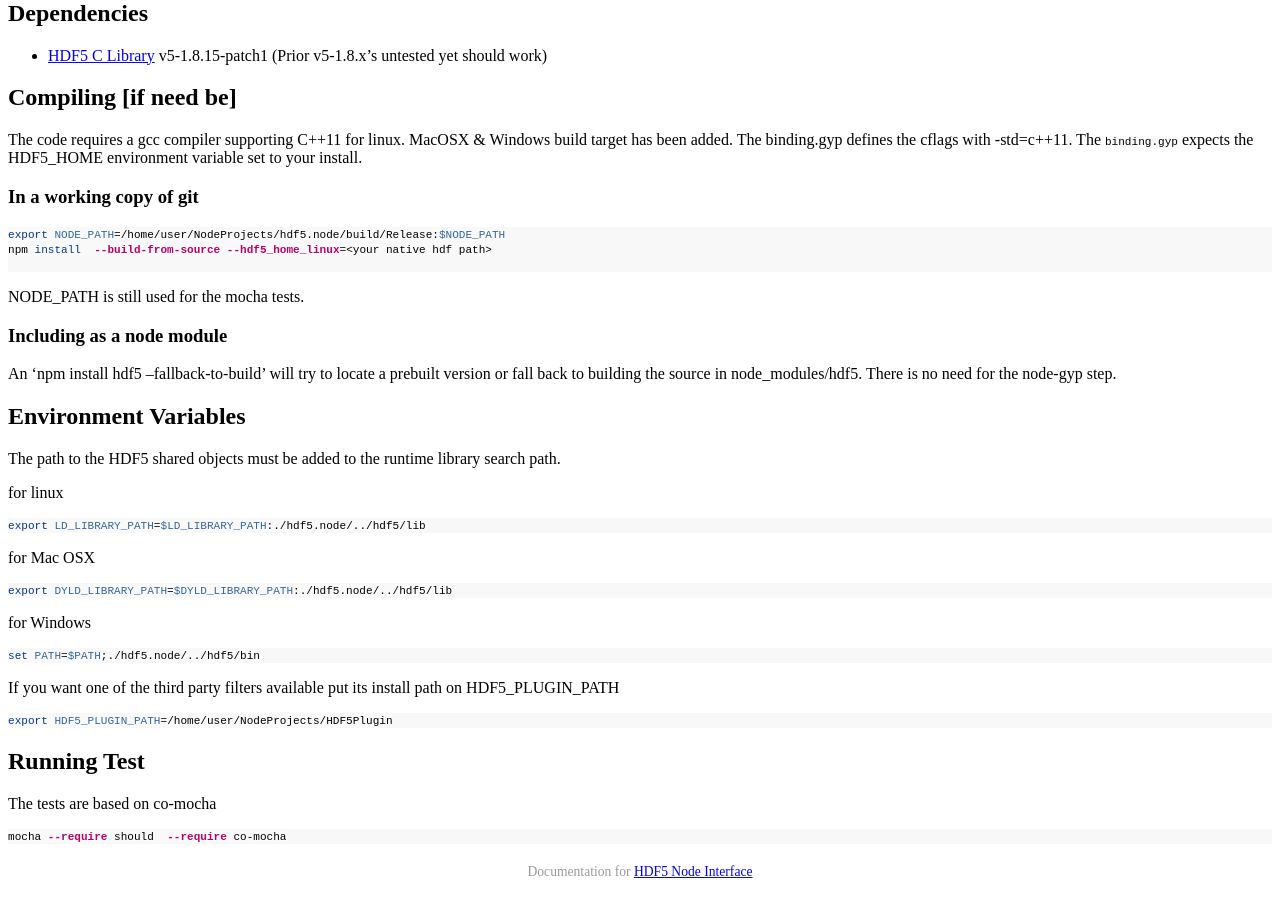
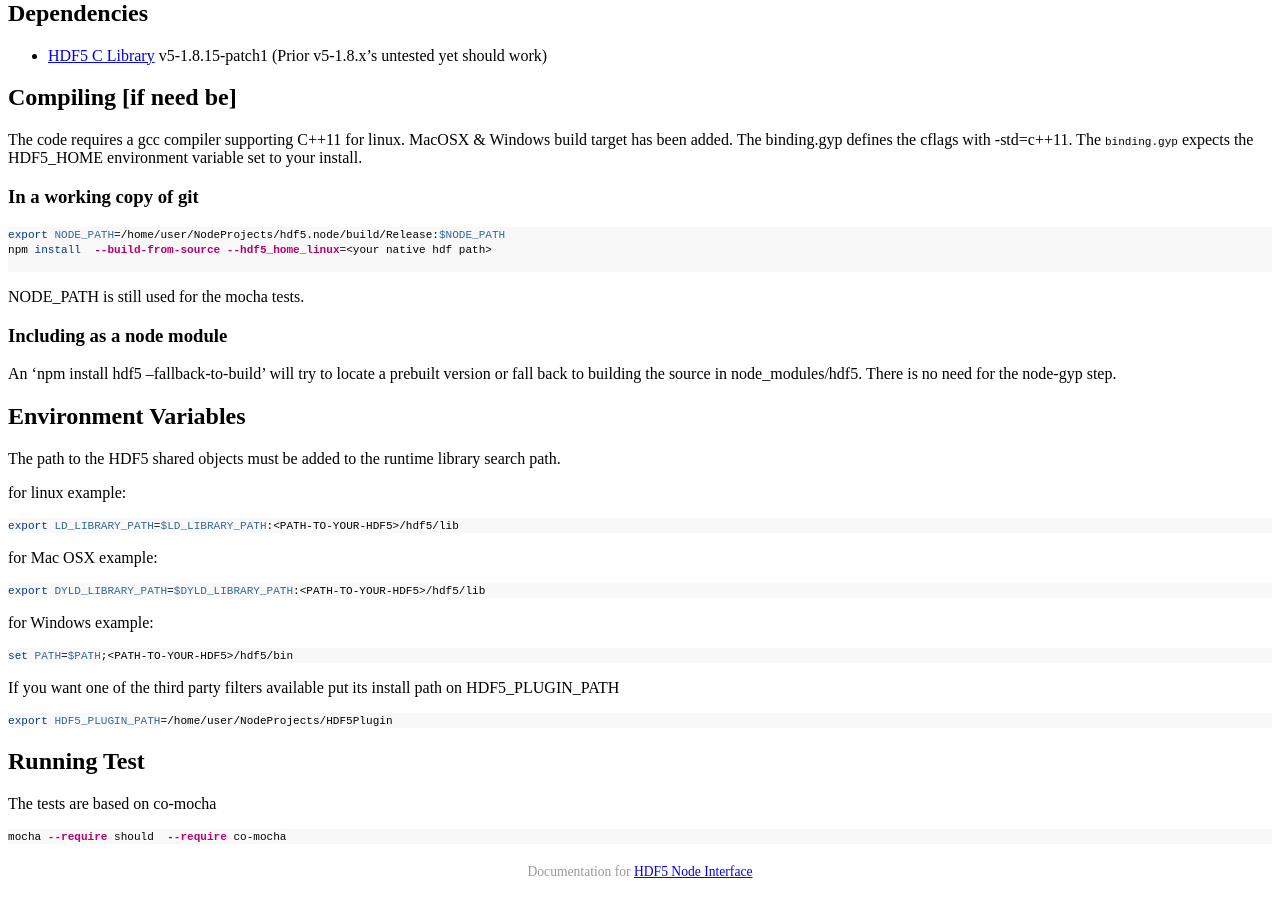
Before and after one commit to HDF-NI/hdf5.node, a Jekyll site: the page built from _posts/2015-05-02-install-setup.md, in a window 1280 px wide and 900 px high, scrolled down 750 px. Built offline with Jekyll 4.4.1, drawn with Linux system fonts in a browser that asks for light colours; a style sheet for code colours, icons or effects is not loaded.

Commit message:
clarify env library path. added missing methods on File object.

````diff
--- a/_posts/2015-05-02-install-setup.md
+++ b/_posts/2015-05-02-install-setup.md
@@ -56,22 +56,22 @@ in node_modules/hdf5. There is no need for the node-gyp step.
 
 The path to the HDF5 shared objects must be added to the runtime library search path.
 
-for linux
+for linux example:
 
 ```bash
-export LD_LIBRARY_PATH=$LD_LIBRARY_PATH:./hdf5.node/../hdf5/lib
+export LD_LIBRARY_PATH=$LD_LIBRARY_PATH:<PATH-TO-YOUR-HDF5>/hdf5/lib
 ```
 
-for Mac OSX
+for Mac OSX example:
 
 ```bash
-export DYLD_LIBRARY_PATH=$DYLD_LIBRARY_PATH:./hdf5.node/../hdf5/lib
+export DYLD_LIBRARY_PATH=$DYLD_LIBRARY_PATH:<PATH-TO-YOUR-HDF5>/hdf5/lib
 ```
 
-for Windows
+for Windows example:
 
 ```bash
-set PATH=$PATH;./hdf5.node/../hdf5/bin
+set PATH=$PATH;<PATH-TO-YOUR-HDF5>/hdf5/bin
 ```
 
 If you want one of the third party filters available put its install path on HDF5_PLUGIN_PATH
````
Also changed, not shown: _posts/2015-05-02-file.md (+10 -0 lines).
